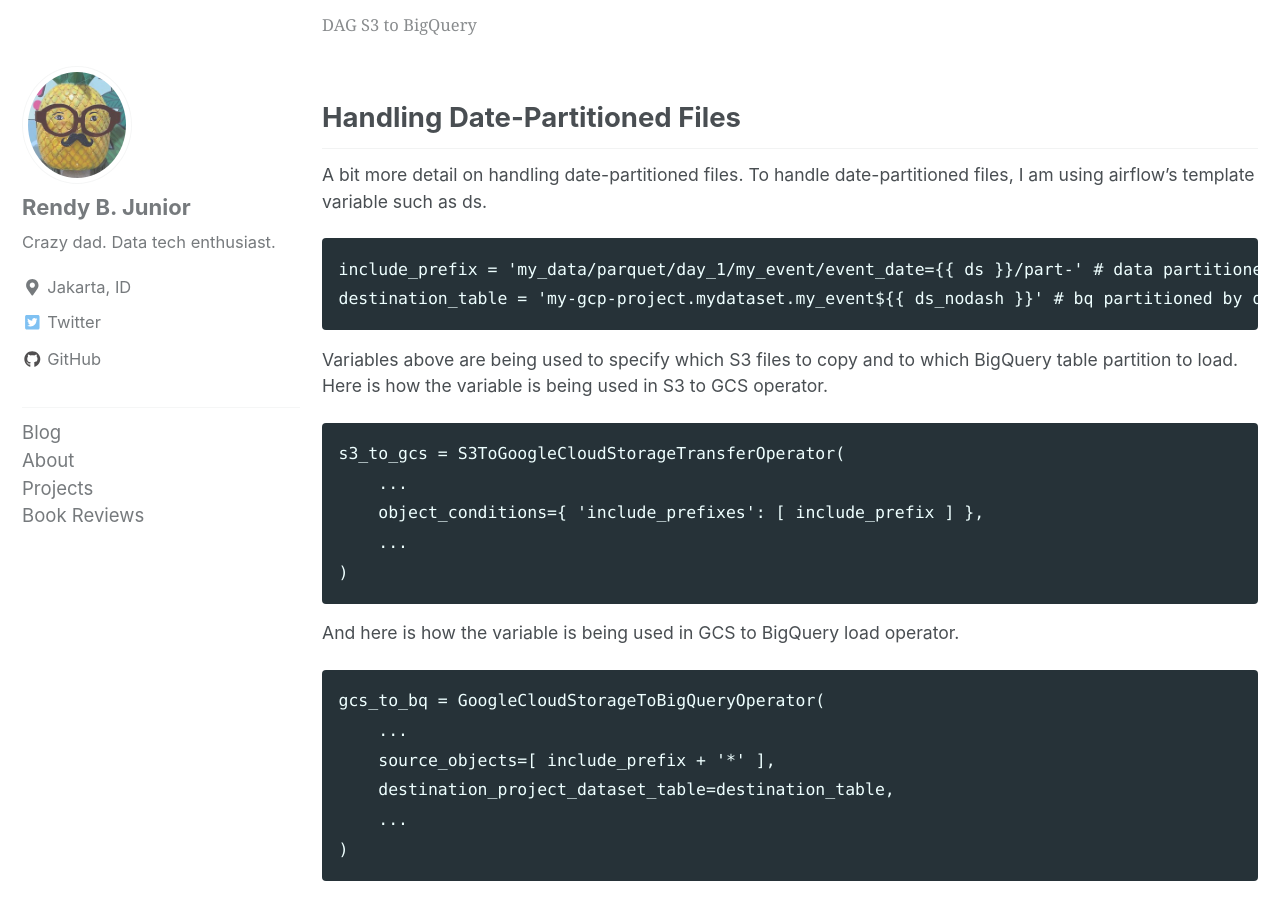
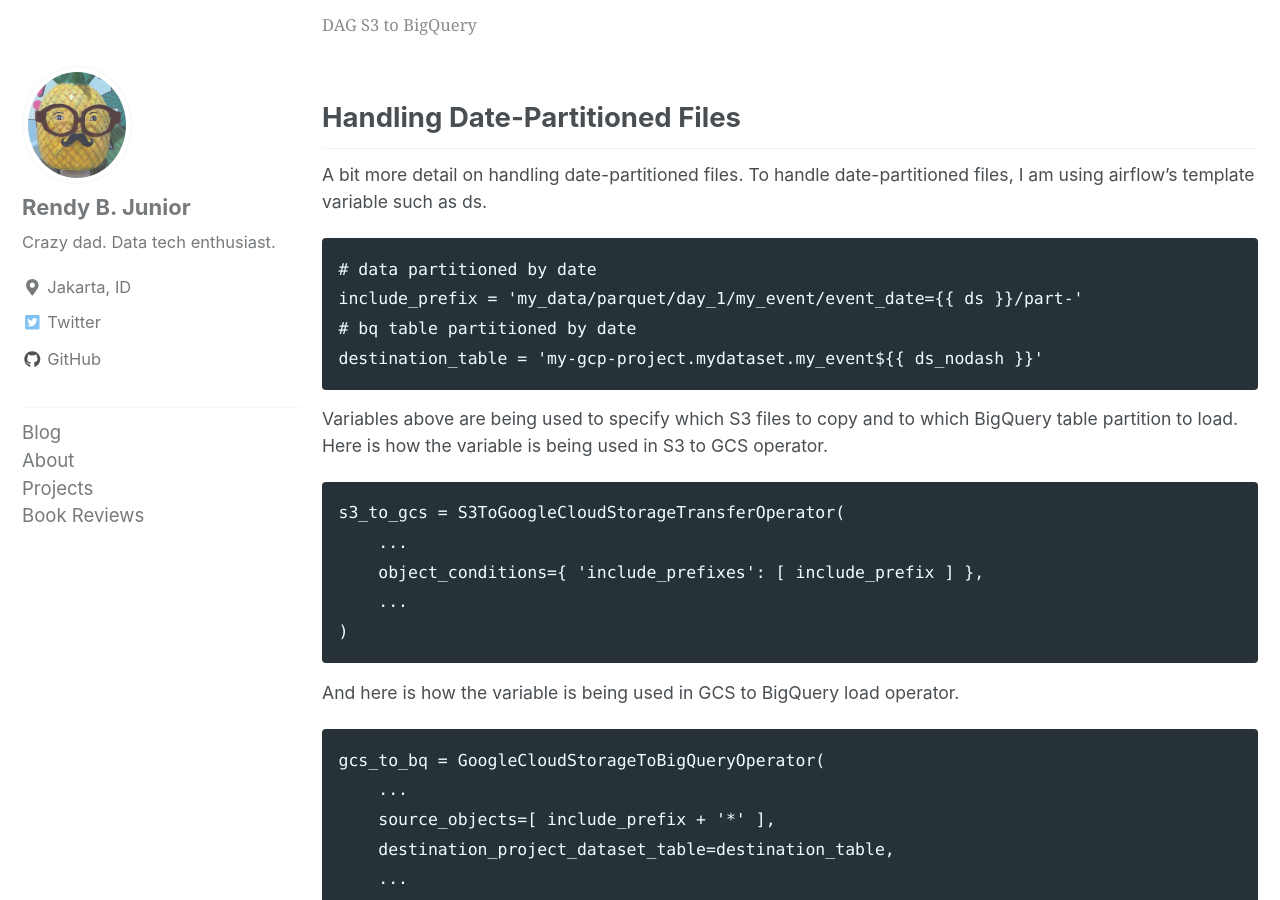
Before and after one commit to rendybjunior/rendyistyping, a Jekyll site: the page built from _posts/2019-06-22-s3-to-bq.md, in a window 1280 px wide and 900 px high, scrolled down 2154 px. Built offline with Jekyll 4.4.1, drawn with Linux system fonts in a browser that asks for light colours; cached includes are drawn as plain includes; nearby versions of some CDN libraries; comment, search, counter and statistics services are not loaded.

Commit message:
change code snippet

````diff
--- a/_posts/2019-06-22-s3-to-bq.md
+++ b/_posts/2019-06-22-s3-to-bq.md
@@ -37,8 +37,10 @@ S3 Parquet files will be copied first to GCS. After it is copied completely to G
 ## Handling Date-Partitioned Files
 A bit more detail on handling date-partitioned files. To handle date-partitioned files, I am using airflow's template variable such as ds.
 ```
-{% raw %}include_prefix = 'my_data/parquet/day_1/my_event/event_date={{ ds }}/part-' # data partitioned by date
-destination_table = 'my-gcp-project.mydataset.my_event${{ ds_nodash }}' # bq partitioned by date{% endraw %}
+{% raw %}# data partitioned by date
+include_prefix = 'my_data/parquet/day_1/my_event/event_date={{ ds }}/part-'
+# bq table partitioned by date
+destination_table = 'my-gcp-project.mydataset.my_event${{ ds_nodash }}'{% endraw %}
 ```
 Variables above are being used to specify which S3 files to copy and to which BigQuery table partition to load. Here is how the variable is being used in S3 to GCS operator.
 ```
````
